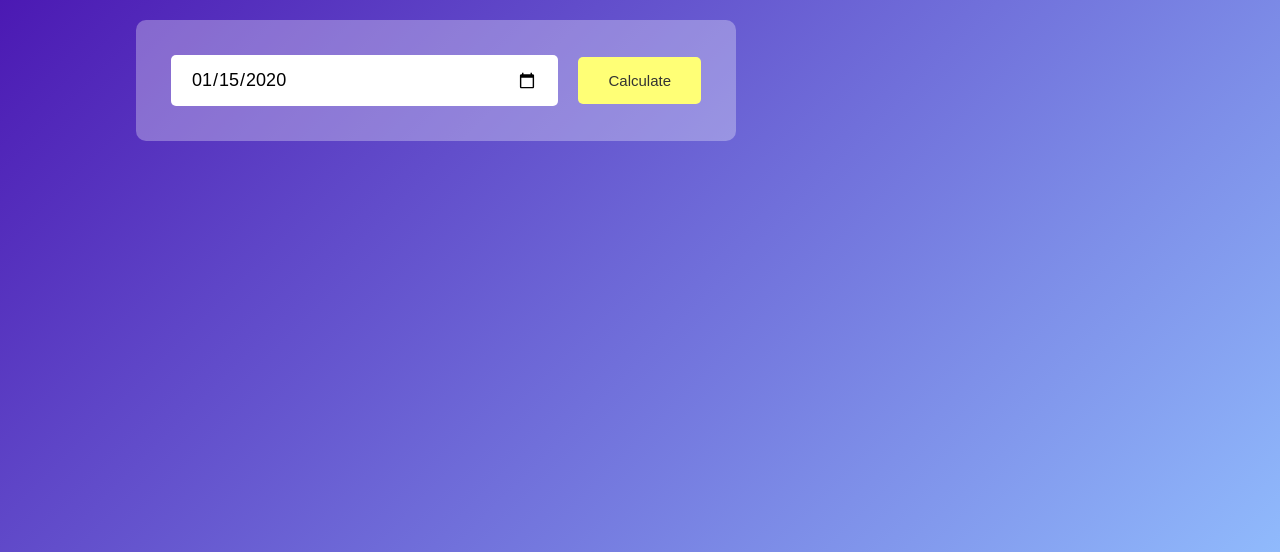
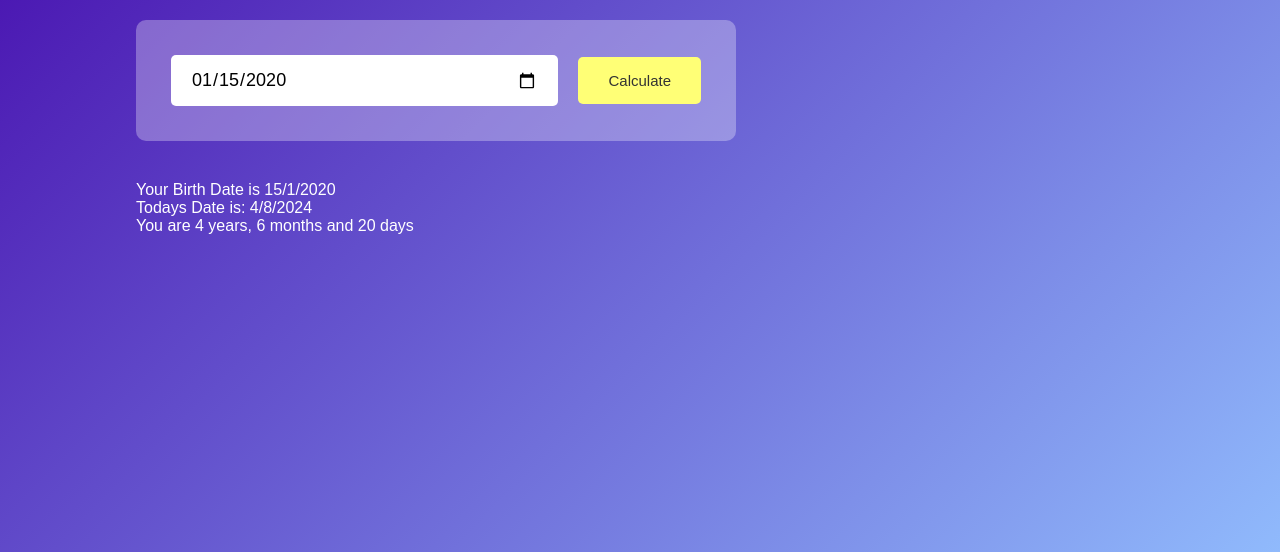
Before and after one commit to rayhan360/mini_projects, a plain HTML site: page Age_Calculator/index.html in a window 1280 px wide. Both pictures are taken after typing "2020-01-15" into the empty fields and a click on the button "Calculate". Shown: the part 248-800 px from the top of the page. Drawn offline with Linux system fonts and the light colour scheme.

Commit message:
build age calculator logic using javascript and show the UI

```diff
--- a/Age_Calculator/index.html
+++ b/Age_Calculator/index.html
@@ -12,9 +12,12 @@
         <h1>Age Calculator</h1>
         <div class="input-box">
           <input type="date" id="date" />
-          <button>Calculate</button>
+          <button onclick="calculateAge()">Calculate</button>
         </div>
+        <div id="result"></div>
       </div>
     </div>
+
+    <script src="script.js"></script>
   </body>
 </html>
--- /dev/null
+++ b/Age_Calculator/script.js
@@ -0,0 +1,50 @@
+let userInput = document.getElementById("date");
+userInput.max = new Date().toISOString().split("T")[0];
+let result = document.getElementById("result");
+
+function calculateAge() {
+  let birthDate = new Date(userInput.value);
+
+  let d1 = birthDate.getDate();
+  let m1 = birthDate.getMonth() + 1;
+  let y1 = birthDate.getFullYear();
+
+  let today = new Date();
+
+  let d2 = today.getDate();
+  let m2 = today.getMonth() + 1;
+  let y2 = today.getFullYear();
+
+  let d3, m3, y3;
+
+  y3 = y2 - y1;
+
+  if (m2 >= m1) {
+    m3 = m2 - m1;
+  } else {
+    y3--;
+    m3 = 12 + m2 - m1;
+  }
+
+  if (d2 >= d1) {
+    d3 = d2 - d1;
+  } else {
+    m3--;
+    d3 = getDaysInMonth(y1, m1) + d2 - d1;
+  }
+
+  if (m3 < 0) {
+    m3 = 11;
+    y3--;
+  }
+
+  result.innerHTML = `
+  <p>Your Birth Date is ${d1}/${m1}/${y1}</p>
+  <p>Todays Date is: ${d2}/${m2}/${y2}</p>
+  <p>You are ${y3} years, ${m3} months and ${d3} days<p>
+  `;
+}
+
+function getDaysInMonth(year, month) {
+  return new Date(year, month, 0).getDate();
+}
```
